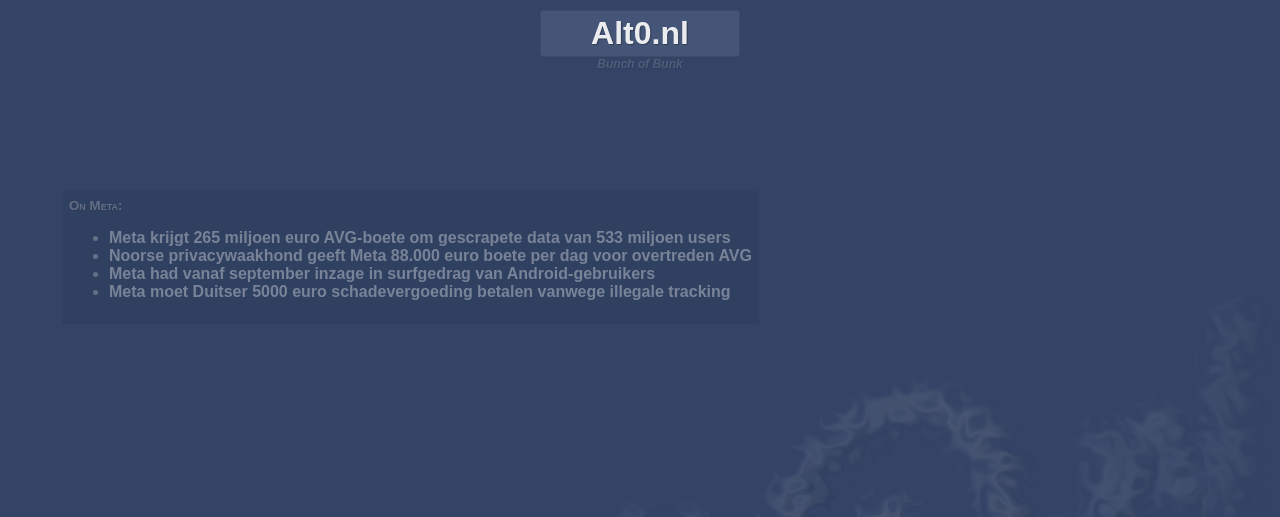
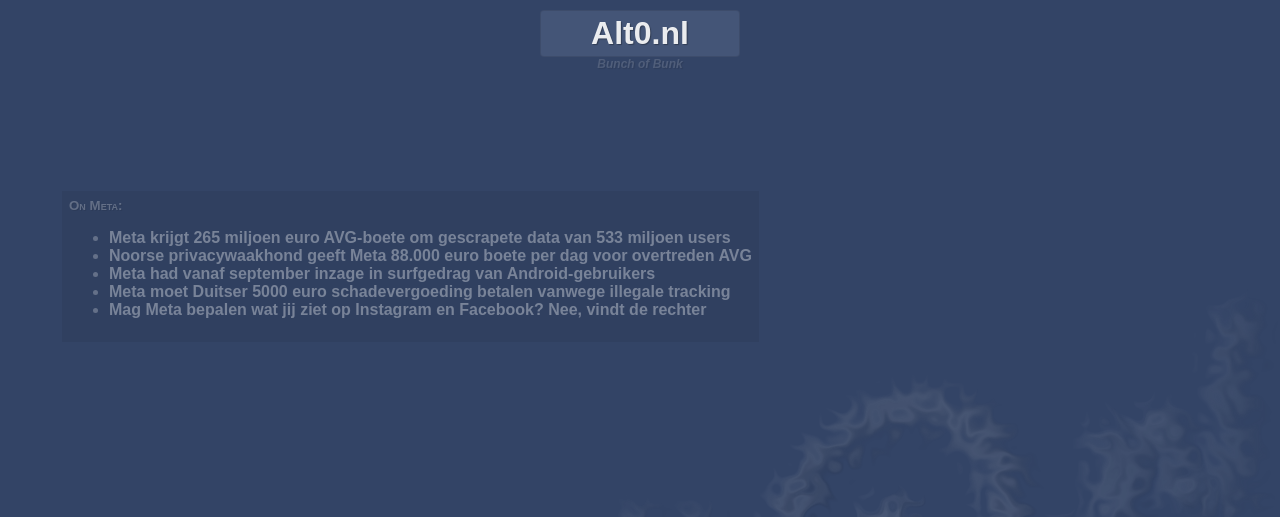
Before and after one commit to brownhamer/alt0.nl, a PHP site: page /onmeta.php in a window 1280 px wide. Shown: the top 517 px of the page. Run offline with PHP 8.4, Linux system fonts and the light colour scheme.

Commit message:
More on Meta

```diff
--- a/onmeta.php
+++ b/onmeta.php
@@ -18,6 +18,7 @@ startHtmlPage('Alt0.nl &rarr; On AI');
   <li><a href="https://tweakers.net/nieuws/211816/noorse-privacywaakhond-geeft-meta-88000-euro-boete-per-dag-voor-overtreden-avg.html">Noorse privacywaakhond geeft Meta 88.000 euro boete per dag voor overtreden AVG</a></li>
   <li><a href="https://tweakers.net/nieuws/235760/meta-had-vanaf-september-inzage-in-surfgedrag-van-android-gebruikers.html">Meta had vanaf september inzage in surfgedrag van Android-gebruikers</a></li>
   <li><a href="https://tweakers.net/nieuws/237058/meta-moet-duitser-5000-euro-schadevergoeding-betalen-vanwege-illegale-tracking.html">Meta moet Duitser 5000 euro schadevergoeding betalen vanwege illegale tracking</a></li>
+  <li><a href="https://decorrespondent.nl/16421/mag-meta-bepalen-wat-jij-ziet-op-instagram-en-facebook-nee-vindt-de-rechter/3a5ebc2a-ba4a-0a90-22f6-cb9a2c021dc5">Mag Meta bepalen wat jij ziet op Instagram en Facebook? Nee, vindt de rechter</a></li>
 </ul>
 </div>
 </td><td>
```
